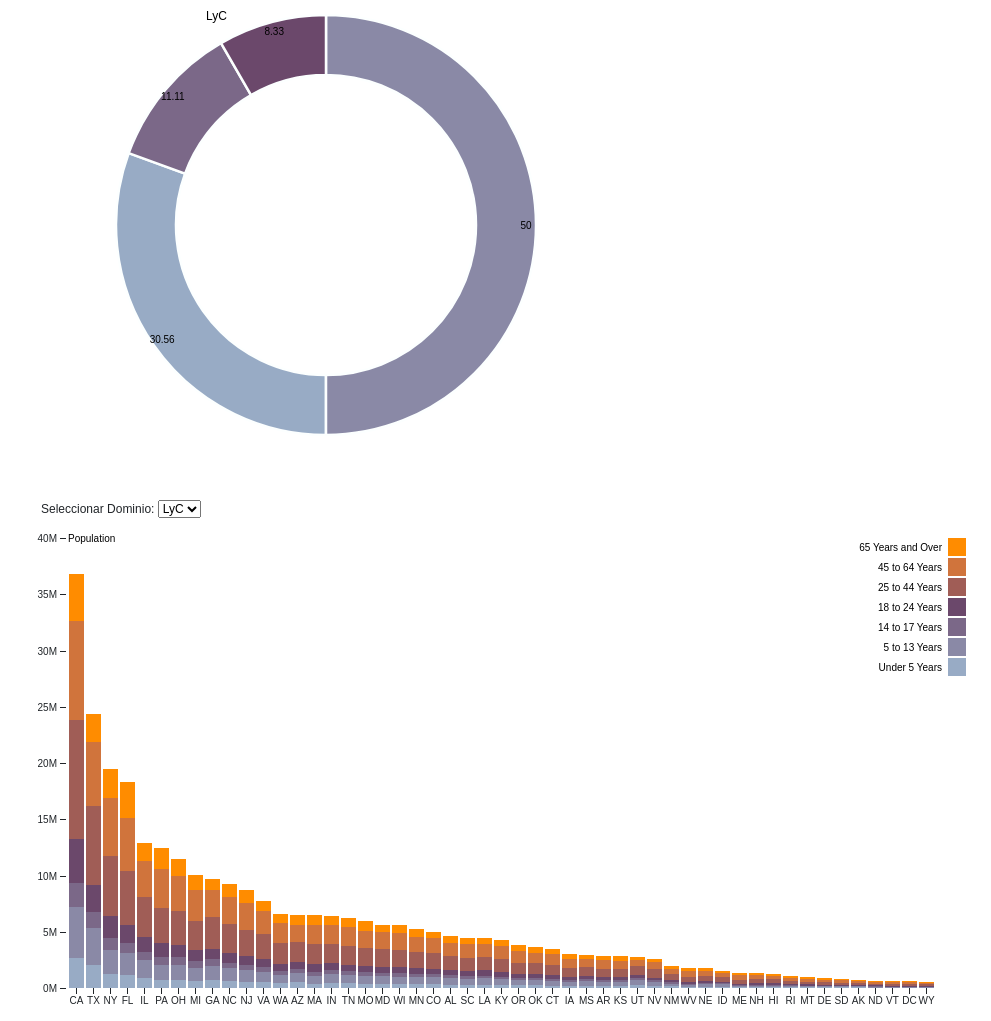
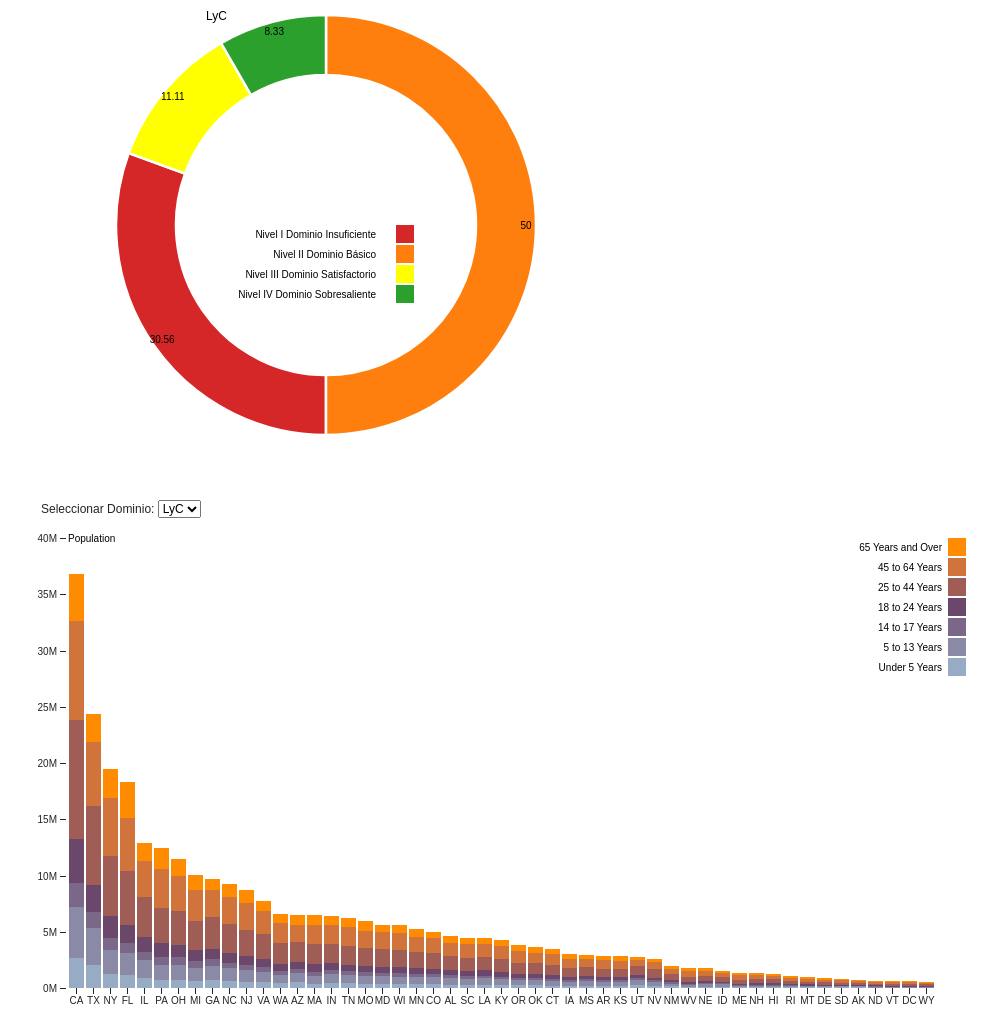
Before and after one commit to GIT-MEJOREDU/simce, a Django app: template simce/templates/planeaEMS/nivel_logro.html in a window 1280 px wide. Shown: the part 628-1649 px from the top of the page, without its empty margins (289-1280 px from the left). Run offline with Django 3.2, Linux system fonts and the light colour scheme; the template is opened without the code that fills it, so the values that code supplies are empty; parts of the project's set-up code (start-up, migrations or seed data) failed here and were passed over; some libraries are stand-ins or nearby versions.

Commit message:
se agrega grafica pie en /nivel_logro.html

```diff
--- a/simce/templates/planeaEMS/nivel_logro.html
+++ b/simce/templates/planeaEMS/nivel_logro.html
@@ -28,7 +28,7 @@ Nivel de Logro
     }
 
     .arc path {
-        stroke: rgb(252, 255, 255);
+        stroke: white;
         stroke-width: 2.5px;
     }
 </style>
@@ -401,7 +401,7 @@ Nivel de Logro
         console.log("width: ", width, "height: ", height, "Radius: ", radius);
 
         var color = d3.scaleOrdinal()
-            .range(["#98abc5", "#8a89a6", "#7b6888", "#6b486b"]);
+            .range(["#d62728", "#ff7f0e", "#ffff00", "#2ca02c"]);
 
         var labelArc = d3.arc()
             .outerRadius(radius)
@@ -499,8 +499,34 @@ Nivel de Logro
 
             //Modificando titulo a la gráfica
             title_label.text(input);
+
+            //agregar leyenda
+            console.log("Agregando leyenda");
+            var legend = g.selectAll(".legend")
+                .data(data)
+                .enter().append("g")
+                .attr("class", "legend")
+                .attr("transform", function (d, i) { return "translate(0," + i * 20 + ")"; })
+                .style("font", "10px sans-serif");
+
+            //Se agregan rectámgulos a la leyenda
+            legend.append("rect")
+                .attr("x", 70)
+                .attr("width", 18)
+                .attr("height", 18)
+                .attr("fill", color);
+
+            //Se agrega texto a la leyenda
+            legend.append("text")
+                .attr("x", 50)
+                .attr("y", 9)
+                .attr("dy", ".35em")
+                .attr("text-anchor", "end")
+                .text(function (d,i) { return keys[i]; });
+
         }
 
+        //Se selecciona el dominio (LyC o Mat)
         var select = d3.select("#dominio")
             .on("change", function () {
                 console.log("Dominio Selected: ", this.value)
```
